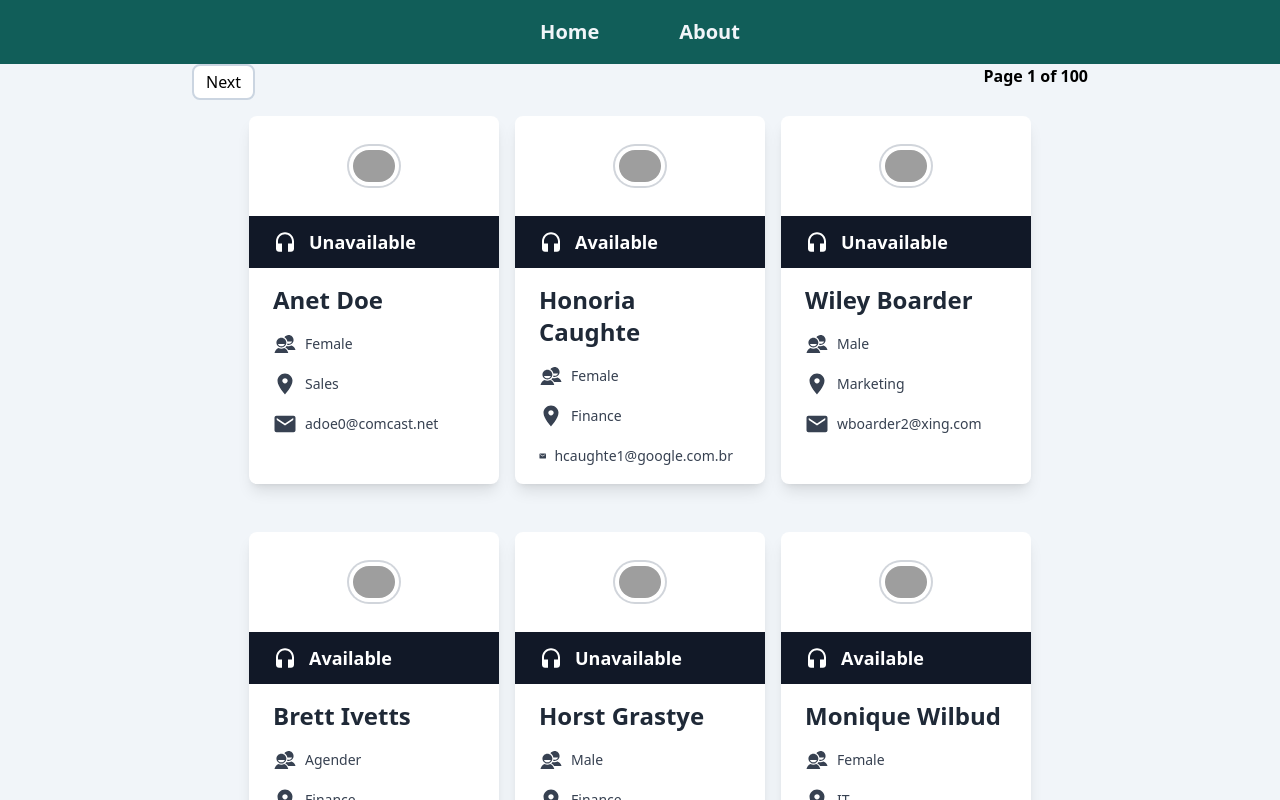
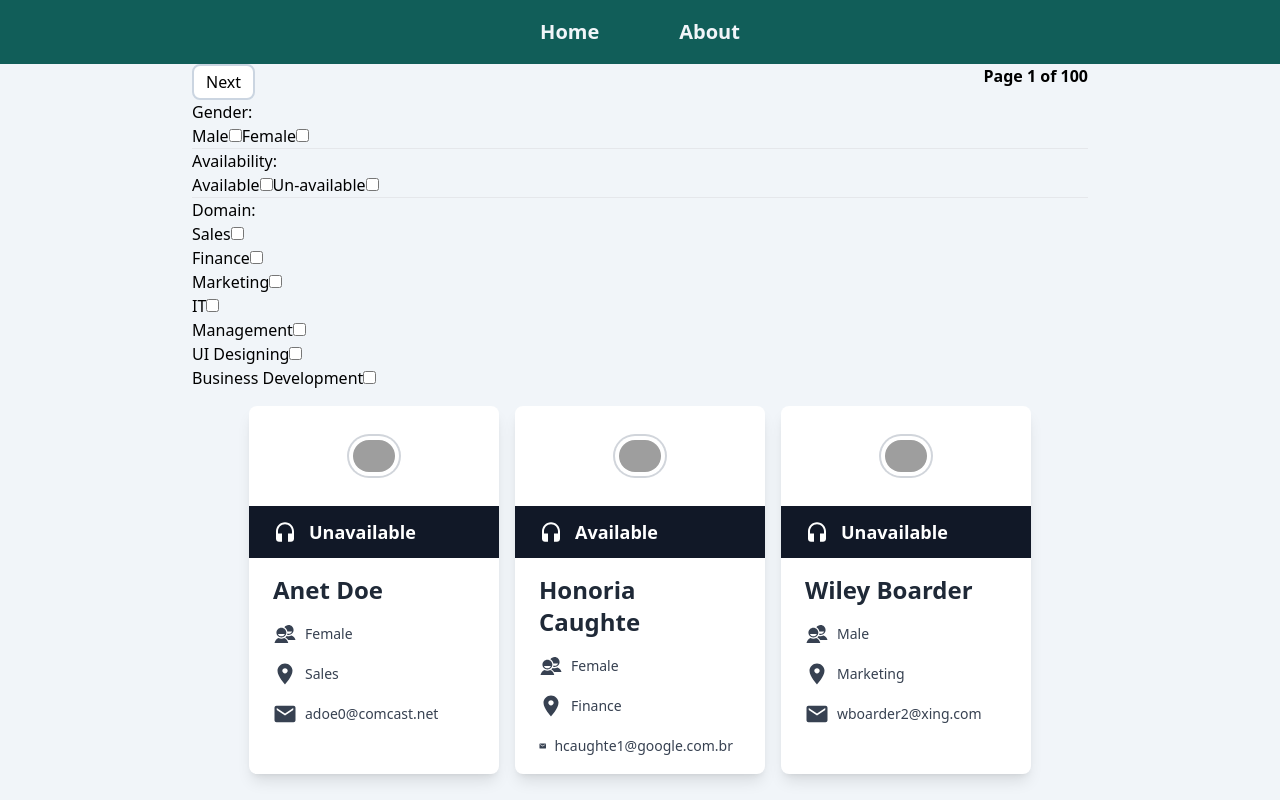
Before and after one commit to 99inder/TeamSelect, a React (Create React App) app: page / in a window 1280 px wide. Shown: the top 800 px of the page. Built offline with nearby package versions, Linux system fonts and the light colour scheme; grey boxes are pictures that could not be loaded.

Commit message:
Filter Implemented (To-do: Gender filter list dynamically and Name Search)

```diff
--- a/src/components/Filter.js
+++ b/src/components/Filter.js
@@ -0,0 +1,155 @@
+import React, { useEffect, useState } from 'react'
+import { mockData as data } from '../data/heliverse_mock_data'
+import { uniqueDomainsFinder } from '../utilityFunctions/uniqueDomainsFinder'
+import { setVisibleUsers } from "../redux/slices/visibleUsersSlice"
+import { useDispatch, useSelector } from 'react-redux'
+import { usersAccordingToPage } from '../utilityFunctions/usersAccordingToPage'
+
+const Filter = ({ usersPerPage }) => {
+
+    const dispatch = useDispatch();
+
+    const currentPage = useSelector(state => state.currentPage.value);
+
+    const [filters, setFilters] = useState(
+        {
+            "gender": [],
+            "availability": [],
+            "domain": [],
+        }
+    )
+
+    const filterHandler = (e) => {
+        const { name, value, checked, type } = e.target;
+
+        //filters state managing logic here
+        // eslint-disable-next-line
+        {
+
+            //gender filter logic
+            if (name === "gender") {
+                if (type === "checkbox" && checked === true) {
+                    setFilters(prev => {
+                        return {
+                            ...prev,
+                            gender: [...prev.gender, value]
+                        }
+                    })
+                }
+
+                else {
+                    setFilters(prev => {
+                        return {
+                            ...prev,
+                            gender: prev.gender.filter(item => item !== value)
+                        }
+                    })
+                }
+            }
+
+            //availability filter logic
+            if (name === "availability") {
+                if (type === "checkbox" && checked === true) {
+                    setFilters(prev => {
+                        return {
+                            ...prev,
+                            availability: [...prev.availability, value]
+                        }
+                    })
+                }
+
+                else {
+                    setFilters(prev => {
+                        return {
+                            ...prev,
+                            availability: prev.availability.filter(item => item !== value)
+                        }
+                    })
+                }
+            }
+
+            //domain filter logic
+            if (name === "domain") {
+                if (type === "checkbox" && checked === true) {
+                    setFilters(prev => {
+                        return {
+                            ...prev,
+                            domain: [...prev.domain, value]
+                        }
+                    })
+                }
+
+                else {
+                    setFilters(prev => {
+                        return {
+                            ...prev,
+                            domain: prev.domain.filter(item => item !== value)
+                        }
+                    })
+                }
+            }
+
+        }
+    }
+
+    useEffect(() => {
+        const filteredUsers = data.filter(user => {
+            const genderMatches = filters.gender.length === 0 || filters.gender.includes(user.gender.toLowerCase());
+            const availabilityMatches = filters.availability.length === 0 || filters.availability.includes(user.available === true ? "available" : "unavailable");
+            const domainMatches = filters.domain.length === 0 || filters.domain.includes(user.domain);
+
+            return genderMatches && availabilityMatches && domainMatches;
+        });
+
+        const requiredData = usersAccordingToPage(filteredUsers, currentPage, usersPerPage);
+        dispatch(setVisibleUsers(requiredData));
+
+        // eslint-disable-next-line
+    }, [filters]);
+
+
+
+    return (
+        <div>
+            <div>
+                <p>Gender:</p>
+                <label htmlFor="male">Male</label>
+                <input type="checkbox" name="gender" value="male" id='male' onChange={filterHandler} />
+
+                <label htmlFor="female">Female</label>
+                <input type="checkbox" name="gender" value="female" id='female' onChange={filterHandler} />
+            </div>
+
+            <hr />
+
+            <div>
+                <p>Availability:</p>
+                <label htmlFor="available">Available</label>
+                <input type="checkbox" name="availability" value="available" id='available' onChange={filterHandler} />
+
+                <label htmlFor="unavailable">Un-available</label>
+                <input type="checkbox" name="availability" value="unavailable" id="unavailable" onChange={filterHandler} />
+            </div>
+
+            <hr />
+
+            <div>
+                <p>Domain:</p>
+                {
+                    uniqueDomainsFinder(data).map((domainName, index) => {
+                        return (
+                            <>
+                                <label htmlFor={domainName}>{domainName}
+                                    <input type="checkbox" name="domain" value={domainName} id={domainName} onChange={filterHandler} />
+                                </label>
+                                <br />
+                            </>
+                        )
+                    })
+                }
+            </div>
+        </div>
+    )
+}
+
+export default Filter
--- a/src/components/Home.js
+++ b/src/components/Home.js
@@ -1,15 +1,24 @@
-import { mockData } from '../data/heliverse_mock_data'
 import Pagination from "./Pagination"
 import Card from './Card'
 import { useSelector } from 'react-redux'
+import Filter from "./Filter"
+import { useEffect } from "react"
 
 const Home = () => {
 
+    const usersPerPage = 10;
+
     const visibleUsers = useSelector(state => state.visibleUsers.value)
+
+    useEffect(() => {
+
+    }, [visibleUsers])
+
 
     return (
         <div className='w-[70%] mx-auto'>
-            <Pagination usersPerPage={10} data={mockData}/>
+            <Pagination usersPerPage={usersPerPage}/>
+            <Filter usersPerPage={usersPerPage}/>
             <div className=' flex justify-center flex-wrap gap-4'>
 
                 {
--- a/src/components/Pagination.js
+++ b/src/components/Pagination.js
@@ -1,18 +1,22 @@
 import React, { useEffect } from 'react'
+import { mockData as data } from '../data/heliverse_mock_data'
 import { useDispatch, useSelector } from 'react-redux';
 import { setCurrentPage } from '../redux/slices/currentPageSlice';
 import { setVisibleUsers } from '../redux/slices/visibleUsersSlice';
+import { usersAccordingToPage } from '../utilityFunctions/usersAccordingToPage';
 
-const Pagination = ({ usersPerPage, data}) => {
+const Pagination = ({ usersPerPage }) => {
+
   const dispatch = useDispatch();
 
+  //getting state from the redux store
   const currentPage = useSelector(state => state.currentPage.value);
   const totalPages = Math.ceil(data.length / usersPerPage);
 
   useEffect(() => {
-    const startIndex = (currentPage - 1) * usersPerPage;
-    const endIndex = startIndex + usersPerPage;
-    dispatch(setVisibleUsers(data.slice(startIndex, endIndex)));
+    const requiredData = usersAccordingToPage(data, currentPage, usersPerPage);
+    dispatch(setVisibleUsers(requiredData));
+
     // eslint-disable-next-line
   }, [currentPage, data, usersPerPage]);
 
--- a/src/redux/slices/currentPageSlice.js
+++ b/src/redux/slices/currentPageSlice.js
@@ -1,16 +1,16 @@
 import { createSlice } from '@reduxjs/toolkit'
 
 const initialState = {
-    value: 1
+    value: 1,
 };
 
 export const currentPageSlice = createSlice({
-    name: 'currentPageSlice',
+    name: 'pagesSlice',
     initialState,
     reducers: {
         setCurrentPage: (state, action) => {
             state.value = action.payload
-        },
+        }
     },
 })
 
--- a/src/redux/slices/visibleUsersSlice.js
+++ b/src/redux/slices/visibleUsersSlice.js
@@ -10,7 +10,7 @@ export const visibleUsersSlice = createSlice({
     reducers: {
         setVisibleUsers: (state, action) => {
             state.value = action.payload
-            console.log(state.value)
+            console.log(action.payload)
         },
     },
 })
--- /dev/null
+++ b/src/utilityFunctions/uniqueDomainsFinder.js
@@ -0,0 +1,5 @@
+export const uniqueDomainsFinder = (data) => {
+
+    return [...new Set(data.map((e) => e.domain))];
+
+}
--- /dev/null
+++ b/src/utilityFunctions/usersAccordingToPage.js
@@ -0,0 +1,8 @@
+
+export const usersAccordingToPage = (data, currentPage, usersPerPage) => {
+
+    const startIndex = (currentPage - 1) * usersPerPage;
+    const endIndex = startIndex + usersPerPage;
+
+    return data.slice(startIndex, endIndex)
+}
```
Also changed, not shown: problems.txt (added), todo.txt (added).
